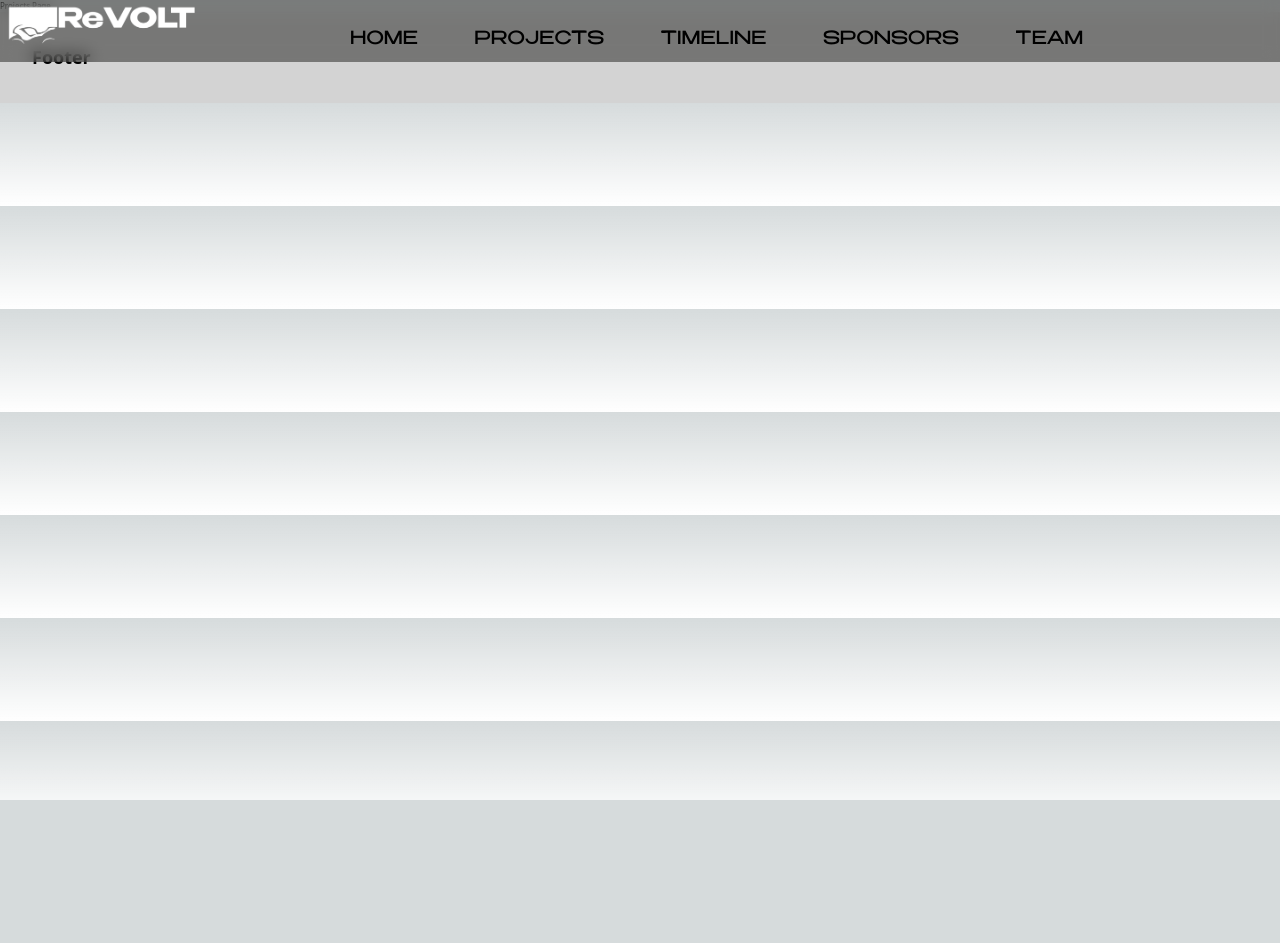
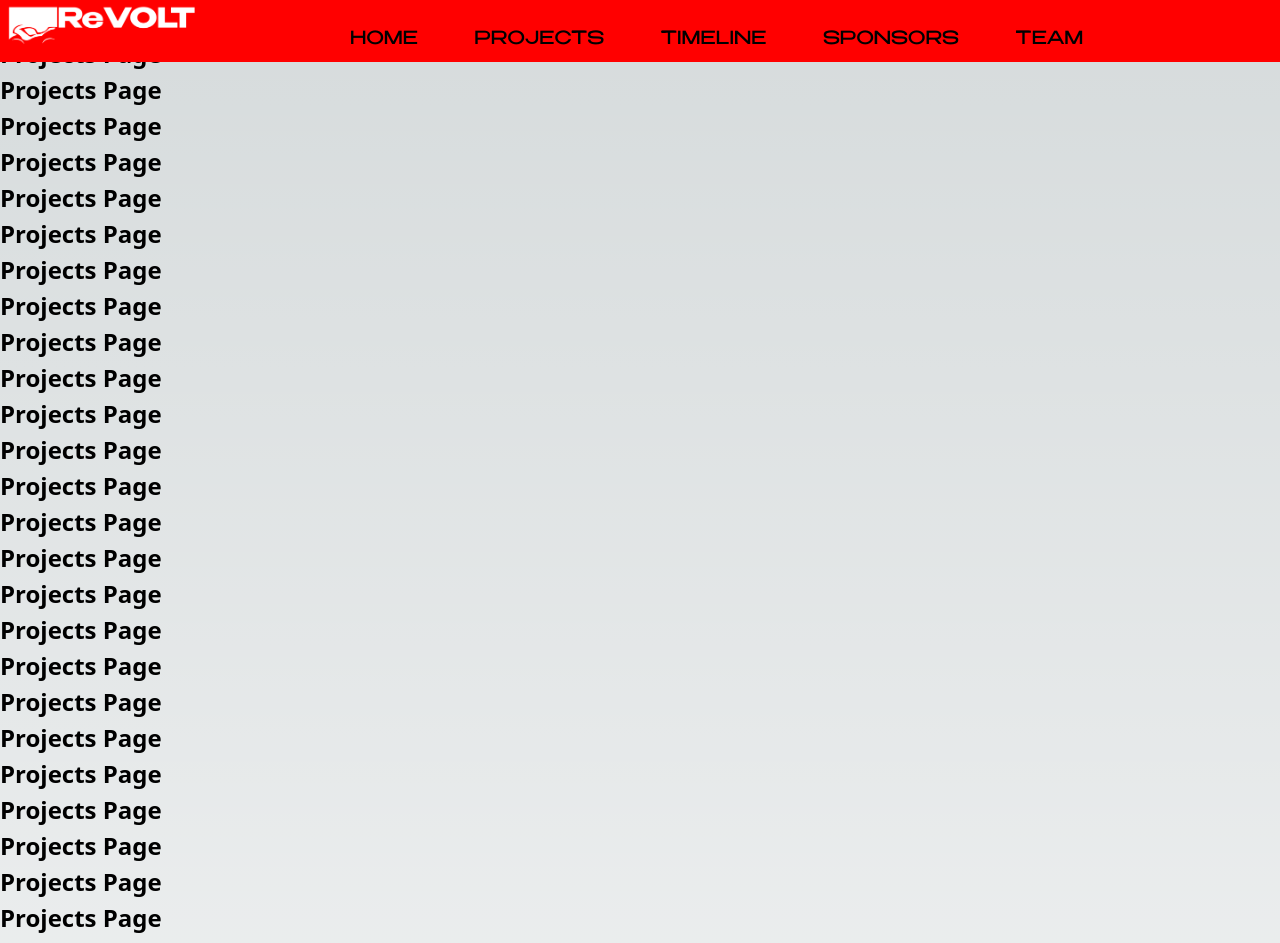
Before and after one commit to UsmanMahmood25/revolt_experimental, a Next.js app in the folder revolt-experimental/: page /projects in a window 1280 px wide. Shown: the top 943 px of the page. Before the commit the page ends 800 px from the top, so only its background shows below. Built offline with nearby package versions, Linux system fonts and the light colour scheme.

Commit message:
Got the Specifc Section Link working

```diff
--- a/revolt-experimental/src/app/home/page.tsx
+++ b/revolt-experimental/src/app/home/page.tsx
@@ -12,9 +12,9 @@ export default function HomePage() {
         <main>
             <div id={home_styles.home_pg_header}>
                 <div id={home_styles.home_pg_h_text}>
-                    <Link id={home_styles.home_pg_h_button} href="/">Restore</Link>
-                    <Link id={home_styles.home_pg_h_button} href="/">Innovate</Link>
-                    <Link id={home_styles.home_pg_h_button} href="/">Modernize</Link>
+                <Link id={home_styles.home_pg_h_button} href="/projects#specific_section">Restore</Link>
+                    <Link id={home_styles.home_pg_h_button} href="/team">Innovate</Link>
+                    <Link id={home_styles.home_pg_h_button} href="/timeline">Modernize</Link>
                 </div>
                 <div id={home_styles.home_pg_h_img}>
                 <h1 id={home_styles.h1}>3d View of Bike</h1>
--- a/revolt-experimental/src/app/projects/page.tsx
+++ b/revolt-experimental/src/app/projects/page.tsx
@@ -1,4 +1,7 @@
-
+import Image from "next/image";
+import Link from "next/link";
+import ProjectsItem from "./projects_items";
+import projects_styles from "@/styles/Projects.module.css";
 
 // ReVOLT Projects Page
 export const metadata = {
@@ -7,6 +10,8 @@ export const metadata = {
 
 export default function Projects() {
     return (
-        <h1>Projects Page</h1>
+        <main>
+            <ProjectsItem />
+        </main>
     );
 }
--- /dev/null
+++ b/revolt-experimental/src/app/projects/projects_items.tsx
@@ -0,0 +1,75 @@
+'use client';
+
+import { useEffect } from "react";
+import projects_styles from "@/styles/Projects.module.css";
+
+export default function ProjectsItem() {
+    useEffect(() => {
+        const hash = window.location.hash;
+        if (hash) {
+            const element = document.querySelector(hash);
+            if (element) {
+                element.scrollIntoView({ behavior: "smooth" });
+            }
+        }
+    }, []);
+
+    return (
+        <main>
+            <h1 id={projects_styles.h1}>Projects Page</h1>
+            <h1 id={projects_styles.h1}>Projects Page</h1>
+            <h1 id={projects_styles.h1}>Projects Page</h1>
+            <h1 id={projects_styles.h1}>Projects Page</h1>
+            <h1 id={projects_styles.h1}>Projects Page</h1>
+            <h1 id={projects_styles.h1}>Projects Page</h1>
+            <h1 id={projects_styles.h1}>Projects Page</h1>
+            <h1 id={projects_styles.h1}>Projects Page</h1>
+            <h1 id={projects_styles.h1}>Projects Page</h1>
+            <h1 id={projects_styles.h1}>Projects Page</h1>
+            <h1 id={projects_styles.h1}>Projects Page</h1>
+            <h1 id={projects_styles.h1}>Projects Page</h1>
+            <h1 id={projects_styles.h1}>Projects Page</h1>
+            <h1 id={projects_styles.h1}>Projects Page</h1>
+            <h1 id={projects_styles.h1}>Projects Page</h1>
+            <h1 id={projects_styles.h1}>Projects Page</h1>
+            <h1 id={projects_styles.h1}>Projects Page</h1>
+            <h1 id={projects_styles.h1}>Projects Page</h1>
+            <h1 id={projects_styles.h1}>Projects Page</h1>
+            <h1 id={projects_styles.h1}>Projects Page</h1>
+            <h1 id={projects_styles.h1}>Projects Page</h1>
+            <h1 id={projects_styles.h1}>Projects Page</h1>
+            <h1 id={projects_styles.h1}>Projects Page</h1>
+            <h1 id={projects_styles.h1}>Projects Page</h1>
+            <h1 id={projects_styles.h1}>Projects Page</h1>
+            <h1 id={projects_styles.h1}>Projects Page</h1>
+            <h1 id={projects_styles.h1}>Projects Page</h1>
+            <h1 id={projects_styles.h1}>Projects Page</h1>
+
+            <div id="specific_section">
+                <h1 id={projects_styles.part}>-------------------------Specific Part</h1>
+            </div>
+
+            <h1 id={projects_styles.h1}>Projects Page</h1>
+            <h1 id={projects_styles.h1}>Projects Page</h1>
+            <h1 id={projects_styles.h1}>Projects Page</h1>
+            <h1 id={projects_styles.h1}>Projects Page</h1>
+            <h1 id={projects_styles.h1}>Projects Page</h1>
+            <h1 id={projects_styles.h1}>Projects Page</h1>
+            <h1 id={projects_styles.h1}>Projects Page</h1>
+            <h1 id={projects_styles.h1}>Projects Page</h1>
+            <h1 id={projects_styles.h1}>Projects Page</h1>
+            <h1 id={projects_styles.h1}>Projects Page</h1>
+            <h1 id={projects_styles.h1}>Projects Page</h1>
+            <h1 id={projects_styles.h1}>Projects Page</h1>
+            <h1 id={projects_styles.h1}>Projects Page</h1>
+            <h1 id={projects_styles.h1}>Projects Page</h1>
+            <h1 id={projects_styles.h1}>Projects Page</h1>
+            <h1 id={projects_styles.h1}>Projects Page</h1>
+            <h1 id={projects_styles.h1}>Projects Page</h1>
+            <h1 id={projects_styles.h1}>Projects Page</h1>
+            <h1 id={projects_styles.h1}>Projects Page</h1>
+            <h1 id={projects_styles.h1}>Projects Page</h1>
+            <h1 id={projects_styles.h1}>Projects Page</h1>
+        </main>
+    );
+}
--- a/revolt-experimental/src/styles/Projects.module.css
+++ b/revolt-experimental/src/styles/Projects.module.css
@@ -0,0 +1,9 @@
+#h1 {
+    font-size: 150%;
+    font-weight: bold;
+}
+
+#part {
+    font-size: 150%;
+    font-weight: bold;
+}
```
